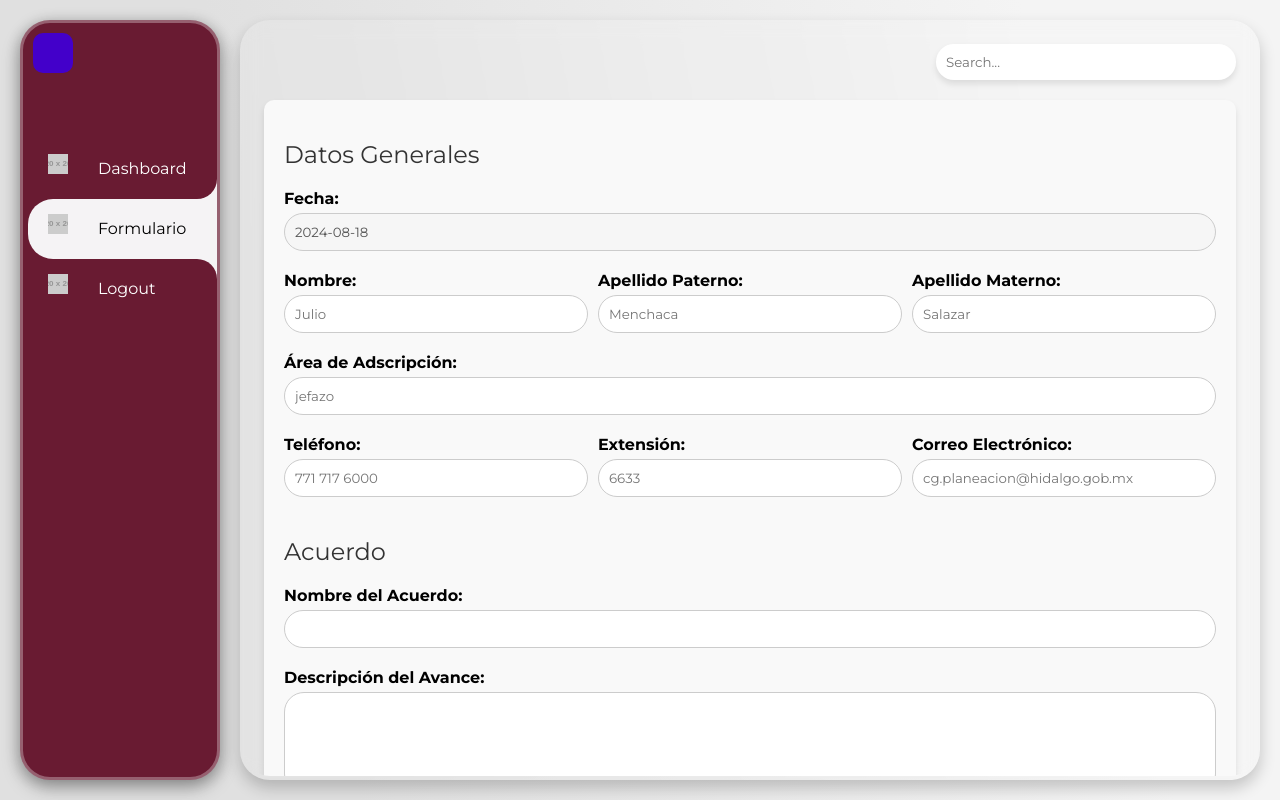
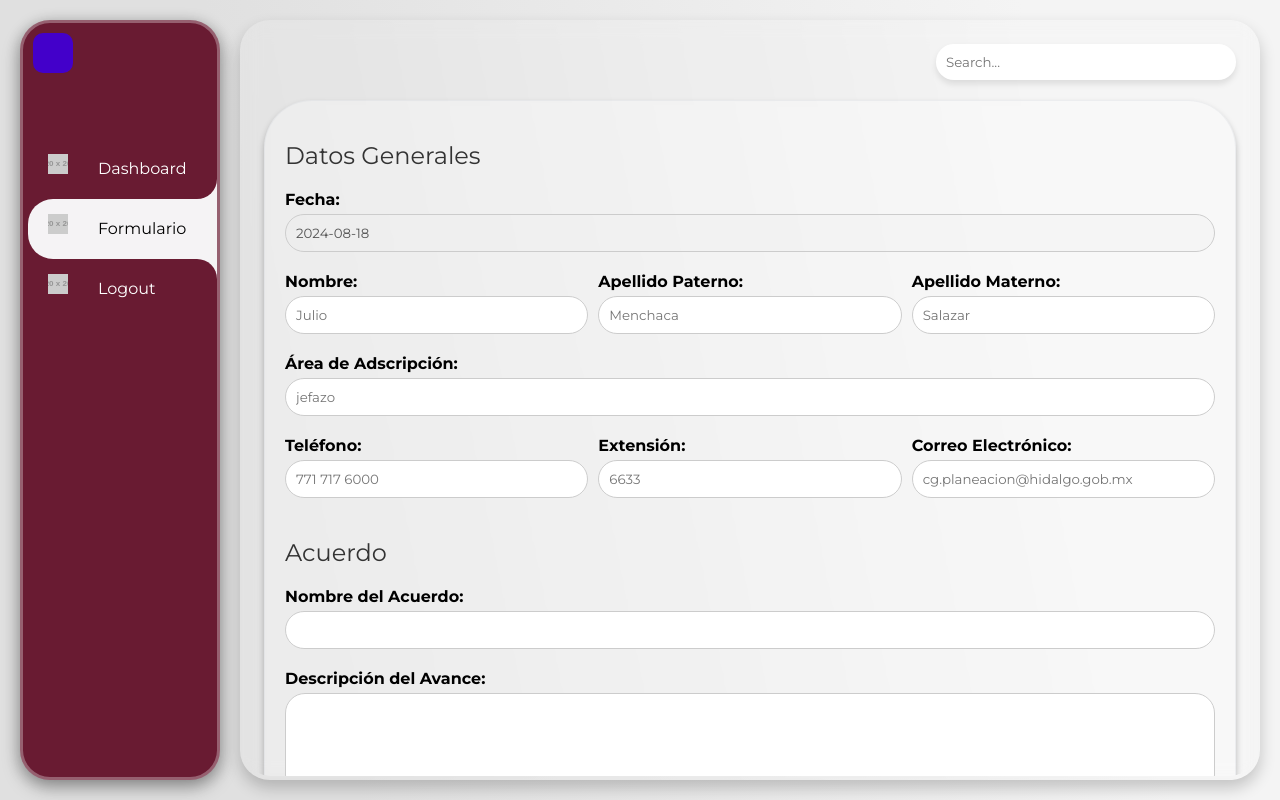
Before and after one commit to gomez50057/PAEM, a Next.js app: page /dashboard in a window 1280 px wide. Both pictures are taken after a click on the item "Formulario". Shown: the top 800 px of the page. Built offline with nearby package versions, Linux system fonts and the light colour scheme.

Commit message:
form dashboard

```diff
--- a/src/components/Formulario.css
+++ b/src/components/Formulario.css
@@ -2,11 +2,17 @@
 
 .formulario-container {
   width: 100%;
+  height: auto;
   margin: 0 auto;
   padding: 20px;
   background-color: #f9f9f9;
-  border-radius: 10px;
-  box-shadow: 0px 4px 6px rgba(0, 0, 0, 0.1);
+  box-shadow: 0px 4px 6px rgba(0, 0, 0, 0.25);
+  border-radius: 3rem;
+  font-size: 1rem;
+  background: rgba(255, 255, 255, .25);
+  -webkit-backdrop-filter: blur(5px);
+  backdrop-filter: blur(5px);
+  border: 1.5px solid rgba(209, 213, 219, 0.3);
 }
 
 h2 {
```
